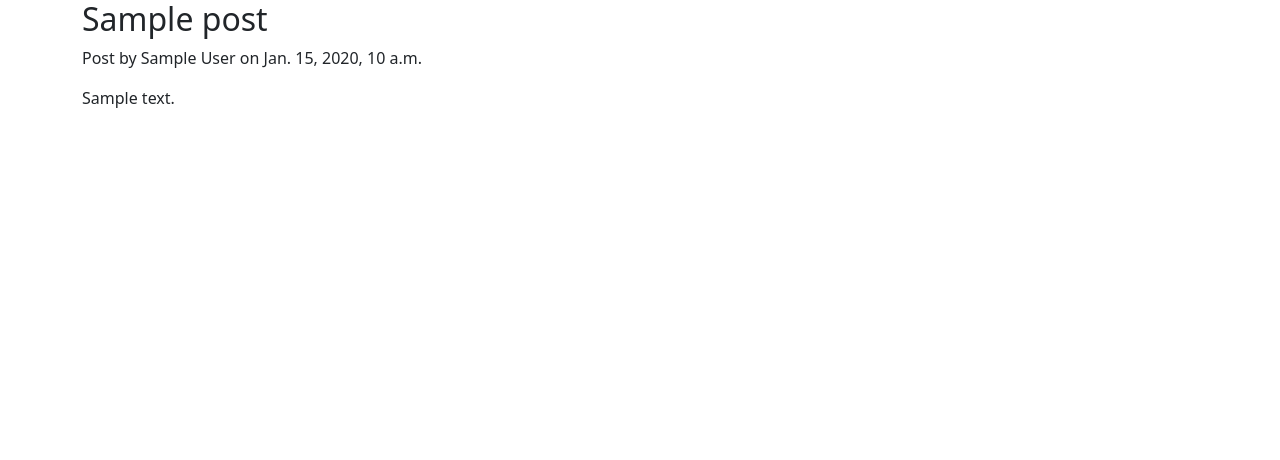
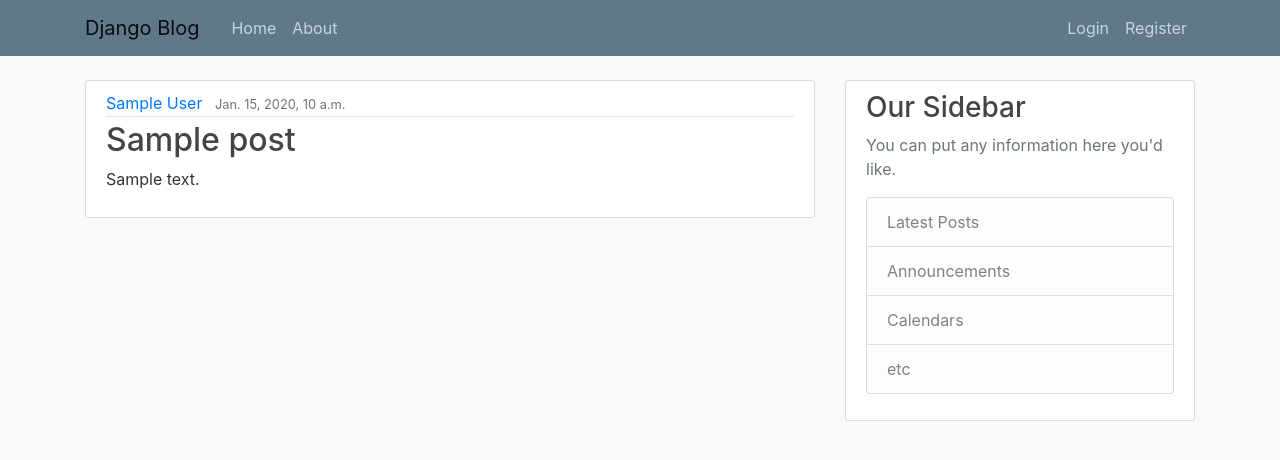
Before and after one commit to somone-codes/django_tutorial, a Django app: template blog/templates/blog/html/home.html in a window 1280 px wide. Shown: the top 460 px of the page. Run offline with Django 4.2, Linux system fonts and the light colour scheme; the template is opened without the code that fills it: most values are stand-ins (such as "Sample title", 1, 10 or a date in 2020); some libraries are stand-ins or nearby versions.

Commit message:
Added bootstrap, styling. Static content resolver. Added top navigation bar. Added side bar.

```diff
--- /dev/null
+++ b/blog/static/blog/css/main.css
@@ -0,0 +1,84 @@
+body {
+  background: #fafafa;
+  color: #333333;
+  margin-top: 5rem;
+}
+
+h1, h2, h3, h4, h5, h6 {
+  color: #444444;
+}
+
+ul {
+  margin: 0;
+}
+
+.bg-steel {
+  background-color: #5f788a;
+}
+
+.site-header .navbar-nav .nav-link {
+  color: #cbd5db;
+}
+
+.site-header .navbar-nav .nav-link:hover {
+  color: #ffffff;
+}
+
+.site-header .navbar-nav .nav-link.active {
+  font-weight: 500;
+}
+
+.content-section {
+  background: #ffffff;
+  padding: 10px 20px;
+  border: 1px solid #dddddd;
+  border-radius: 3px;
+  margin-bottom: 20px;
+}
+
+.article-title {
+  color: #444444;
+}
+
+a.article-title:hover {
+  color: #428bca;
+  text-decoration: none;
+}
+
+.article-content {
+  white-space: pre-line;
+}
+
+.article-img {
+  height: 65px;
+  width: 65px;
+  margin-right: 16px;
+}
+
+.article-metadata {
+  padding-bottom: 1px;
+  margin-bottom: 4px;
+  border-bottom: 1px solid #e3e3e3
+}
+
+.article-metadata a:hover {
+  color: #333;
+  text-decoration: none;
+}
+
+.article-svg {
+  width: 25px;
+  height: 25px;
+  vertical-align: middle;
+}
+
+.account-img {
+  height: 125px;
+  width: 125px;
+  margin-right: 20px;
+  margin-bottom: 16px;
+}
+
+.account-heading {
+  font-size: 2.5rem;
+}
--- a/blog/templates/blog/html/base.html
+++ b/blog/templates/blog/html/base.html
@@ -1,11 +1,15 @@
+{% load static %} <!-- to load css static files -->
 <!DOCTYPE html>
 <html lang="en">
 <head>
     <meta charset="UTF-8">
-    <meta name="viewport" content="width=device-width, initial-scale=1">
+    <meta name="viewport" content="width=device-width, initial-scale=1, shrink-to-fit=no">
+
 
     <!-- Bootstrap CSS -->
-    <link href="https://cdn.jsdelivr.net/npm/bootstrap@5.1.3/dist/css/bootstrap.min.css" rel="stylesheet" integrity="sha384-1BmE4kWBq78iYhFldvKuhfTAU6auU8tT94WrHftjDbrCEXSU1oBoqyl2QvZ6jIW3" crossorigin="anonymous">
+    <link rel="stylesheet" href="https://maxcdn.bootstrapcdn.com/bootstrap/4.0.0/css/bootstrap.min.css" integrity="sha384-Gn5384xqQ1aoWXA+058RXPxPg6fy4IWvTNh0E263XmFcJlSAwiGgFAW/dAiS6JXm" crossorigin="anonymous">
+
+    <link rel="stylesheet" href="{% static 'blog/css/main.css' %}" type="text/css">
 
     {% if title %}
         <title>Blog Home - {{ title }}</title>
@@ -14,10 +18,48 @@
     {% endif %}
 </head>
 <body>
-    <div class="container">
-        {% block  body_content %}
-        {% endblock body_content %}
-    </div>
+    <header class="site-header">
+      <nav class="navbar navbar-expand-md navbar-light bg-steel fixed-top">
+        <div class="container">
+          <a class="navbar-brand mr-4" href="/">Django Blog</a>
+          <button class="navbar-toggler" type="button" data-toggle="collapse" data-target="#navbarToggle" aria-controls="navbarToggle" aria-expanded="false" aria-label="Toggle navigation">
+          <span class="navbar-toggler-icon"></span>
+          </button>
+          <div class="collapse navbar-collapse" id="navbarToggle">
+            <div class="navbar-nav mr-auto">
+              <a class="nav-item nav-link" href="{% url 'blog-home' %}">Home</a>
+              <a class="nav-item nav-link" href="{% url 'blog-about' %}">About</a>
+            </div>
+            <!-- Navbar Right Side -->
+            <div class="navbar-nav">
+              <a class="nav-item nav-link" href="#">Login</a>
+              <a class="nav-item nav-link" href="#">Register</a>
+            </div>
+          </div>
+        </div>
+      </nav>
+    </header>
+
+    <main role="main" class="container">
+      <div class="row">
+        <div class="col-md-8">
+          {% block body_content %}{% endblock %}
+        </div>
+        <div class="col-md-4">
+          <div class="content-section">
+            <h3>Our Sidebar</h3>
+            <p class='text-muted'>You can put any information here you'd like.
+              <ul class="list-group">
+                <li class="list-group-item list-group-item-light">Latest Posts</li>
+                <li class="list-group-item list-group-item-light">Announcements</li>
+                <li class="list-group-item list-group-item-light">Calendars</li>
+                <li class="list-group-item list-group-item-light">etc</li>
+              </ul>
+            </p>
+          </div>
+        </div>
+      </div>
+    </main>
 
     <!-- Bootstrap Bundle with Popper -->
     <script src="https://cdn.jsdelivr.net/npm/bootstrap@5.1.3/dist/js/bootstrap.bundle.min.js" integrity="sha384-ka7Sk0Gln4gmtz2MlQnikT1wXgYsOg+OMhuP+IlRH9sENBO0LRn5q+8nbTov4+1p" crossorigin="anonymous"></script>
--- a/blog/templates/blog/html/home.html
+++ b/blog/templates/blog/html/home.html
@@ -2,8 +2,15 @@
 
 {% block  body_content %}
     {% for post in posts %}
-        <h2>{{ post.title }}</h2>
-        <p>Post by {{ post.author }} on {{ post.created_on }}</p>
-        <p>{{ post.content }}</p>
+        <article class="media content-section">
+          <div class="media-body">
+            <div class="article-metadata">
+              <a class="mr-2" href="#">{{ post.author }}</a>
+              <small class="text-muted">{{ post.date_posted }}</small>
+            </div>
+            <h2><a class="article-title" href="#">{{ post.title }}</a></h2>
+            <p class="article-content">{{ post.content }}</p>
+          </div>
+        </article>
     {% endfor %}
 {% endblock body_content %}
--- a/django_tutorial/settings.py
+++ b/django_tutorial/settings.py
@@ -114,10 +114,6 @@ USE_I18N = True
 
 USE_TZ = True
 
-
-# Static files (CSS, JavaScript, Images)
-# https://docs.djangoproject.com/en/4.0/howto/static-files/
-
 STATIC_URL = "static/"
 
 # Default primary key field type
--- a/django_tutorial/urls.py
+++ b/django_tutorial/urls.py
@@ -5,5 +5,5 @@ from django.urls import path, include
 
 urlpatterns = [
     path("admin/", admin.site.urls),
-    path('blog/', include('blog.urls')),
+    path('', include('blog.urls')),
 ]
```
